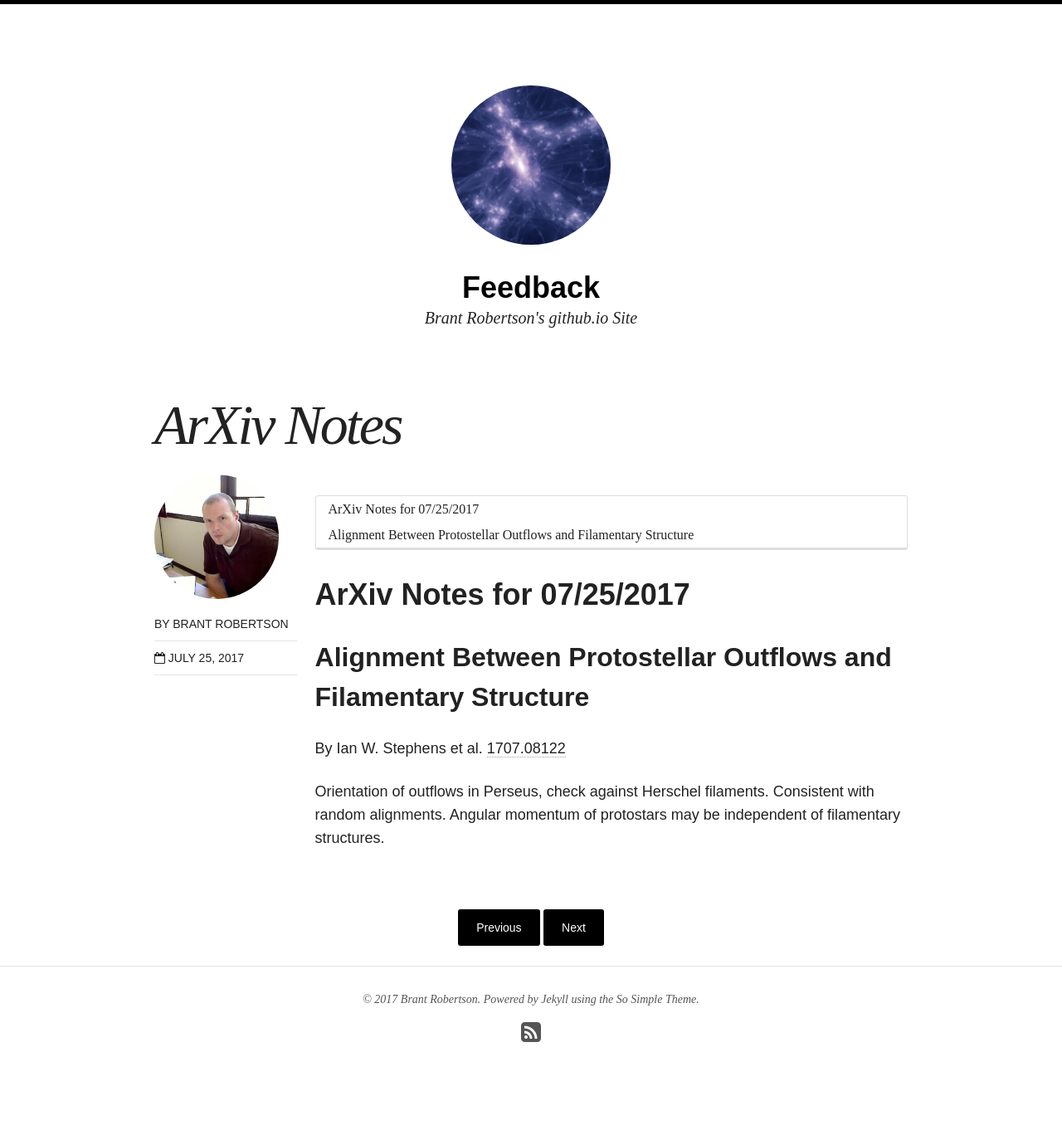
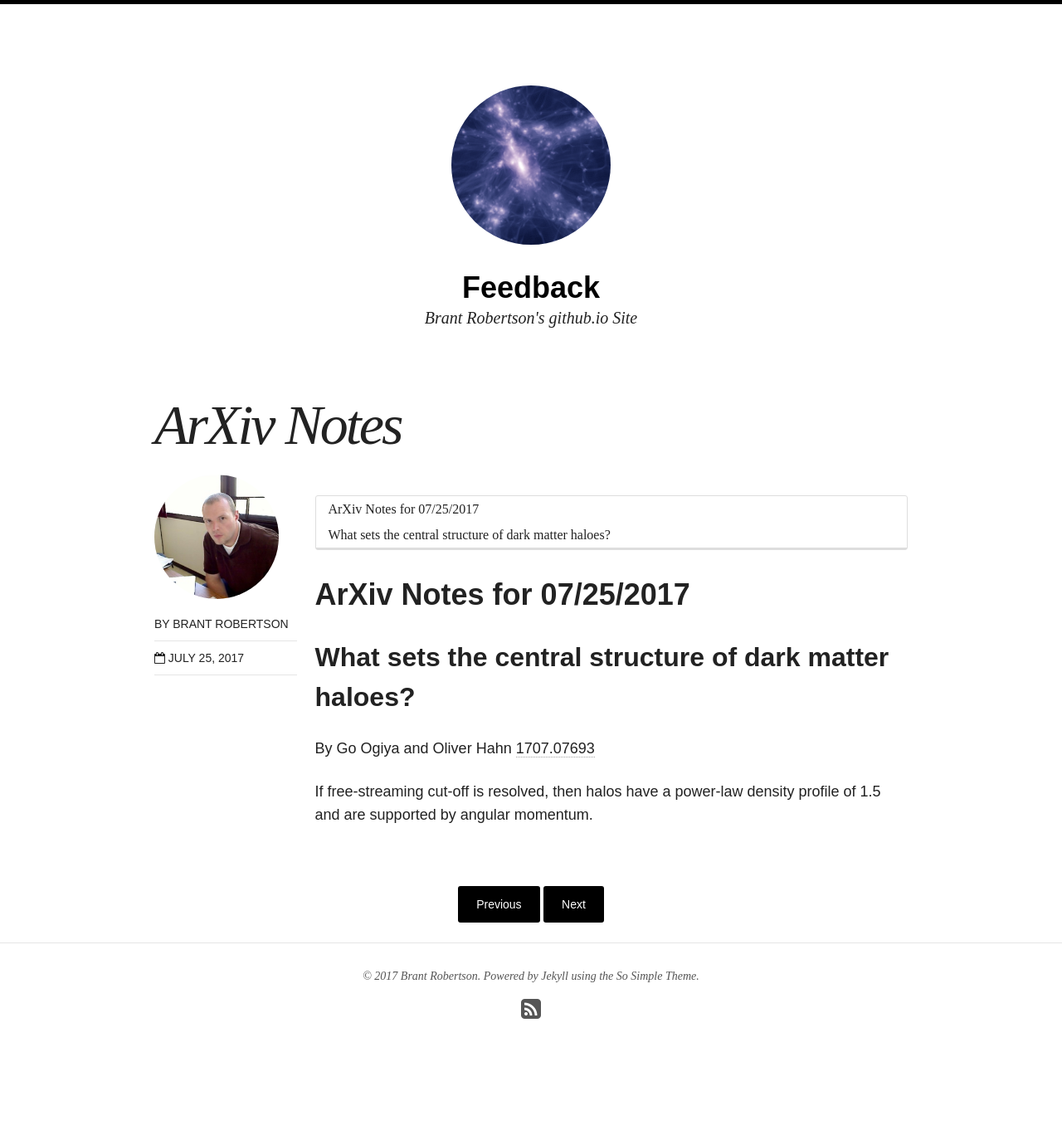
Before and after one commit to brantr/brantr.github.io, a Jekyll site: the page built from _posts/arxiv/2017-07-25-arxiv-07252017.md, in a window 1280 px wide. Shown: the whole page at 83% size. Built offline with Jekyll 4.4.1, drawn with Linux system fonts in a browser that asks for light colours; nearby versions of some CDN libraries; after the commit the page ends 1328 px from its top, so only the background shows below that.

Commit message:
Added back 0725, made new 0726

```diff
--- a/_posts/arxiv/2017-07-25-arxiv-07252017.md
+++ b/_posts/arxiv/2017-07-25-arxiv-07252017.md
@@ -11,8 +11,8 @@ use_math: true
 
 # ArXiv Notes for 07/25/2017
 
-## Alignment Between Protostellar Outflows and Filamentary Structure
+## What sets the central structure of dark matter haloes?
 
-By Ian W. Stephens et al. [1707.08122](https://arxiv.org/abs/1707.08122)
+By Go Ogiya and Oliver Hahn [1707.07693](https://arxiv.org/abs/1707.07693)
 
-Orientation of outflows in Perseus, check against Herschel filaments. Consistent with random alignments.  Angular momentum of protostars may be independent of filamentary structures.
+If free-streaming cut-off is resolved, then halos have a power-law density profile of 1.5 and are supported by angular momentum.
```
Also changed, not shown: _posts/arxiv/2017-07-26-arxiv-07262017.md (added, +18 -0 lines).
